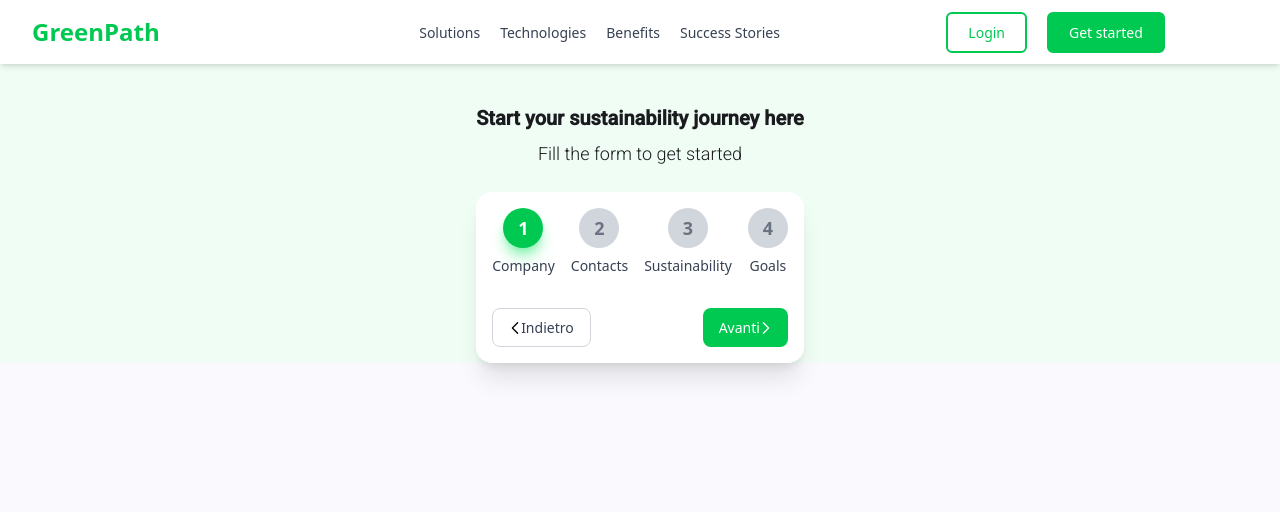
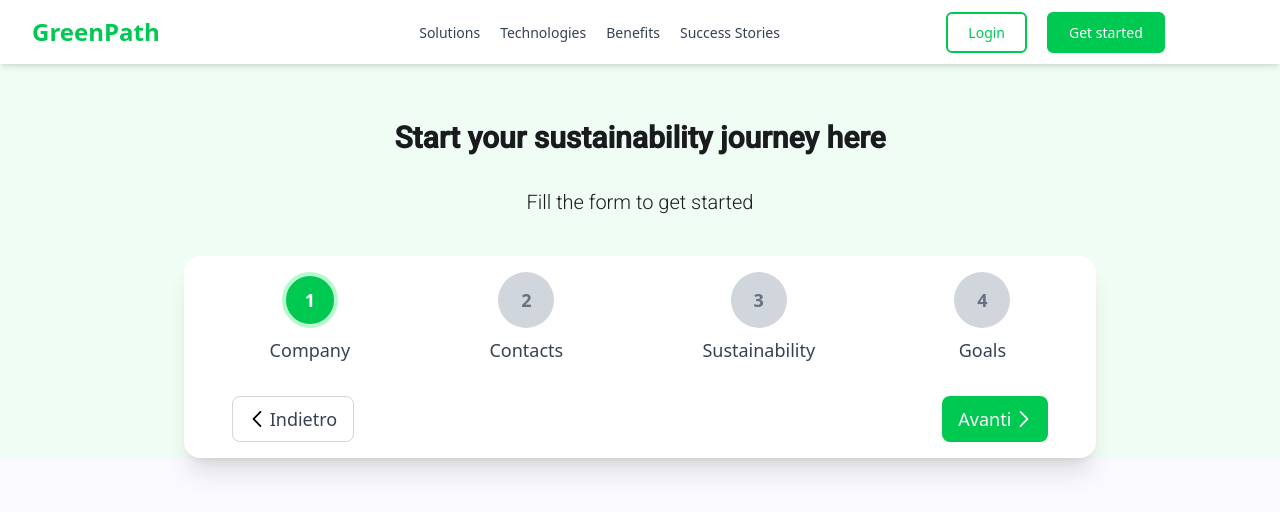
Before and after one commit to diopmorfall/green-path, an Angular app: page /signup in a window 1280 px wide. Shown: the top 512 px of the page. Built offline with nearby package versions, Linux system fonts and the light colour scheme.

Commit message:
Multistep form setup

```diff
--- a/src/app/features/auth/sign-up/sign-up.html
+++ b/src/app/features/auth/sign-up/sign-up.html
@@ -1,7 +1,7 @@
-<section class="w-full pt-4 flex flex-col items-center bg-green-50">
-    <div class="text-center mt-6 mb-6">
-        <h2 class="font-bold text-xl mb-2">Start your sustainability journey here</h2>
-        <p class="font-light text-lg">Fill the form to get started</p>
+<section class="w-full pt-4 px-8 flex flex-col items-center bg-green-50">
+    <div class="text-center my-6 md:my-8 lg:my-10">
+        <h2 class="font-bold text-xl mb-4 md:mb-8 md:text-2xl lg:text-3xl">Start your sustainability journey here</h2>
+        <p class="font-light text-lg md:text-xl">Fill the form to get started</p>
     </div>
     <app-multi-step-form></app-multi-step-form>
 </section>
--- a/src/app/shared/components/multi-step-form/multi-step-form.css
+++ b/src/app/shared/components/multi-step-form/multi-step-form.css
@@ -5,11 +5,11 @@
 }
 
 .step-indicator{
-    @apply w-10 h-10 rounded-full flex items-center justify-center;
+    @apply w-10 h-10 md:w-12 md:h-12 lg:w-14 lg:h-14 rounded-full flex items-center justify-center md:text-lg lg:text-2xl;
 }
 
 .active-step{
-    @apply bg-green-500 text-white font-bold text-lg shadow-lg shadow-green-300;
+    @apply bg-green-500 text-white font-bold text-lg border-4 border-green-200;
 }
 
 .unreached-step{
@@ -17,15 +17,15 @@
 }
 
 .step-title{
-    @apply text-gray-700 text-sm mt-2;
-}
-
-.step-connector{
-    @apply grow h-1 bg-gray-300 mx-2;
+    @apply text-gray-700 text-sm md:text-lg mt-2;
 }
 
 .multistep-button{
-    @apply px-4 py-2 rounded-lg flex flex-row justify-between items-center;
+    @apply px-4 py-2 rounded-lg flex flex-row justify-between items-center md:text-lg cursor-pointer;
+}
+
+.multistep-button-icon{
+    @apply w-3 h-3 md:w-4 md:h-4;
 }
 
 .white-filter{
--- a/src/app/shared/components/multi-step-form/multi-step-form.html
+++ b/src/app/shared/components/multi-step-form/multi-step-form.html
@@ -1,55 +1,38 @@
 <div class="w-full h-full flex flex-col items-center bg-white shadow-xl rounded-2xl">
-    <div class="flex justify-between items-center w-full p-4">
+    <div class="flex justify-around items-center w-full p-4">
         <!-- Step 1 -->
         <div class="step-container">
-            <div class="step-indicator active-step">
-                1
-            </div>
+            <div class="step-indicator active-step">1</div>
             <span class="step-title">Company</span>
         </div>
 
-        <!-- Line between Step 1 and 2 -->
-        <div class="step-connector"></div>
-
         <!-- Step 2 -->
         <div class="step-container">
-            <div class="step-indicator unreached-step">
-                2
-            </div>
+            <div class="step-indicator unreached-step">2</div>
             <span class="step-title">Contacts</span>
         </div>
 
-        <!-- Line between Step 2 and 3 -->
-        <div class="step-connector"></div>
-
         <!-- Step 3 -->
         <div class="step-container">
-            <div class="step-indicator unreached-step">
-                3
-            </div>
+            <div class="step-indicator unreached-step">3</div>
             <span class="step-title">Sustainability</span>
         </div>
 
-        <!-- Line between Step 3 and 4 -->
-        <div class="step-connector"></div>
-
         <!-- Step 4 -->
         <div class="step-container">
-            <div class="step-indicator unreached-step">
-                4
-            </div>
+            <div class="step-indicator unreached-step">4</div>
             <span class="step-title">Goals</span>
         </div>
     </div>
 
-    <div class="flex justify-between w-full p-4">
-        <button class="multistep-button border border-gray-300 text-gray-700">
-            <img src="assets/icons/left-icon.svg" class="w-3 h-3">
-            <span>Indietro</span>
+    <div class="flex justify-between w-full p-4 md:px-8 lg:px-12">
+        <button class="hidden multistep-button border border-gray-300 text-gray-700">
+            <img src="assets/icons/left-icon.svg" class="multistep-button-icon">
+            <span>&nbsp;Indietro</span>
         </button>
         <button class="multistep-button bg-green-500 text-white">
-            <span>Avanti</span>
-            <img src="assets/icons/right-icon.svg" class="w-3 h-3 white-filter">
+            <span>Avanti&nbsp;</span>
+            <img src="assets/icons/right-icon.svg" class="multistep-button-icon white-filter">
         </button>
     </div>
 </div>
--- a/src/app/shared/components/multi-step-form/multi-step-form.ts
+++ b/src/app/shared/components/multi-step-form/multi-step-form.ts
@@ -5,6 +5,9 @@ import { Component } from '@angular/core';
     imports: [],
     templateUrl: './multi-step-form.html',
     styleUrl: './multi-step-form.css',
+    host: {
+        class: 'w-full md:w-3/4 block'
+    }
 })
 export class MultiStepForm {
 
```
